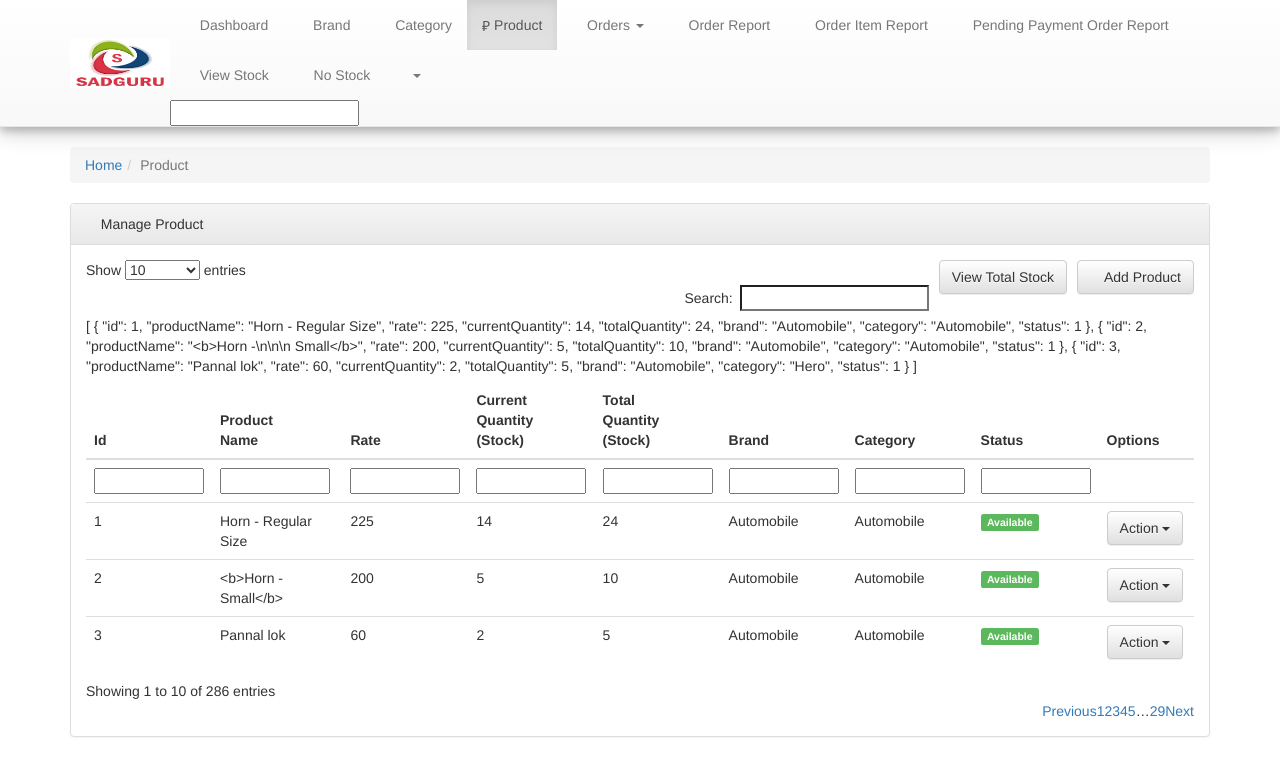
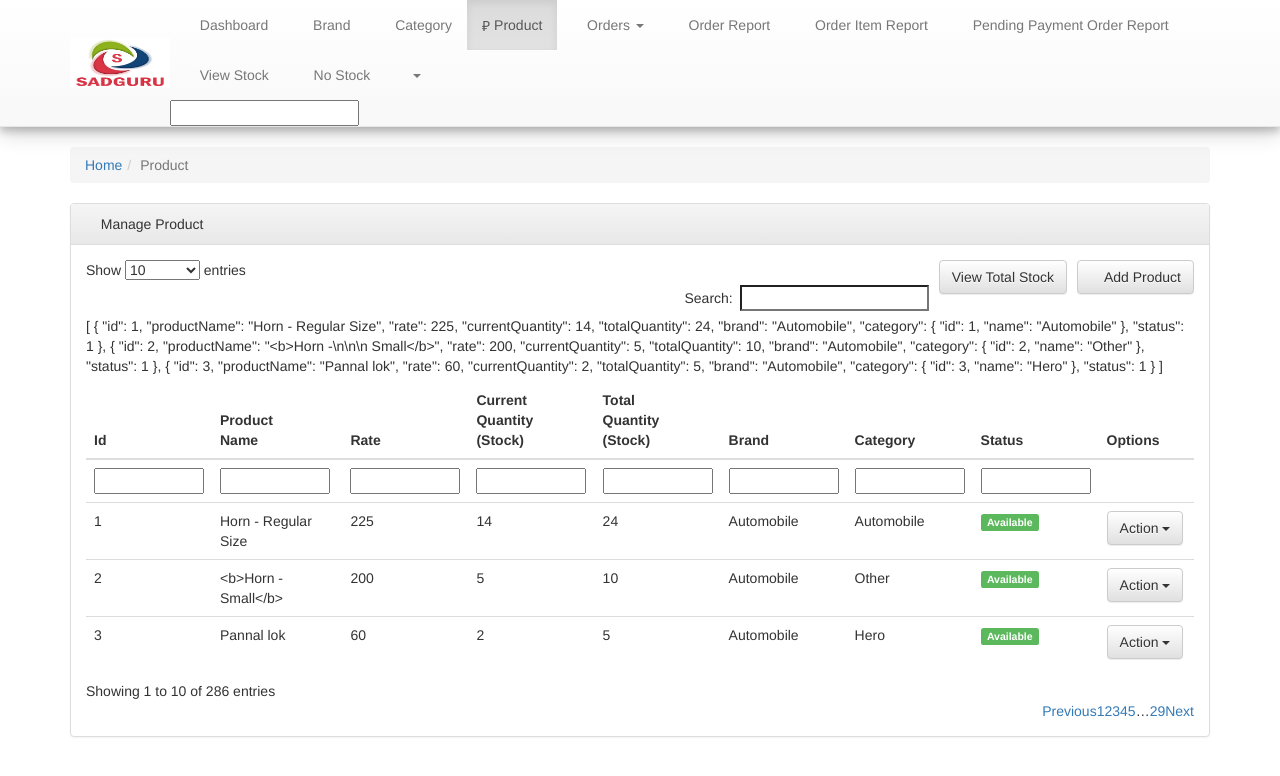
Before and after one commit to AbhayVel/sujaychetan, an Angular app in the folder SMOM/: page / in a window 1280 px wide. Shown: the top 776 px of the page. Built offline with nearby package versions, Linux system fonts and the light colour scheme; a web font is replaced by a local one.

Commit message:
beforeday 05

```diff
--- a/SMOM/src/app/components/product/product.component.html
+++ b/SMOM/src/app/components/product/product.component.html
@@ -59,7 +59,7 @@
                   <td [innerText]="p.currentQuantity"></td>
                   <td [textContent]="p.totalQuantity">14</td>
                   <td class="sorting_1">Automobile</td>
-                  <td>Automobile</td>
+                  <td [innerHTML]="p.category.name">Automobile</td>
                   <td><label class="label label-success">Available</label></td>
                   <td>
                     <div class="btn-group">
--- a/SMOM/src/app/components/product/product.component.ts
+++ b/SMOM/src/app/components/product/product.component.ts
@@ -16,7 +16,10 @@ export class ProductComponent implements OnInit {
       currentQuantity: 14,
       totalQuantity: 24,
       brand: 'Automobile',
-      category: 'Automobile',
+      category:{
+        id: 1,
+        name: 'Automobile'
+      } ,
       status: 1
     },
     {
@@ -29,7 +32,10 @@ export class ProductComponent implements OnInit {
       currentQuantity: 5,
       totalQuantity: 10,
       brand: 'Automobile',
-      category: 'Automobile',
+      category:{
+        id: 2,
+        name: 'Other'
+      } ,
       status: 1
     },
     {
@@ -39,7 +45,10 @@ export class ProductComponent implements OnInit {
       currentQuantity: 2,
       totalQuantity: 5,
       brand: 'Automobile',
-      category: 'Hero',
+      category:{
+        id: 3,
+        name: 'Hero'
+      } ,
       status: 1
     }
 
```
